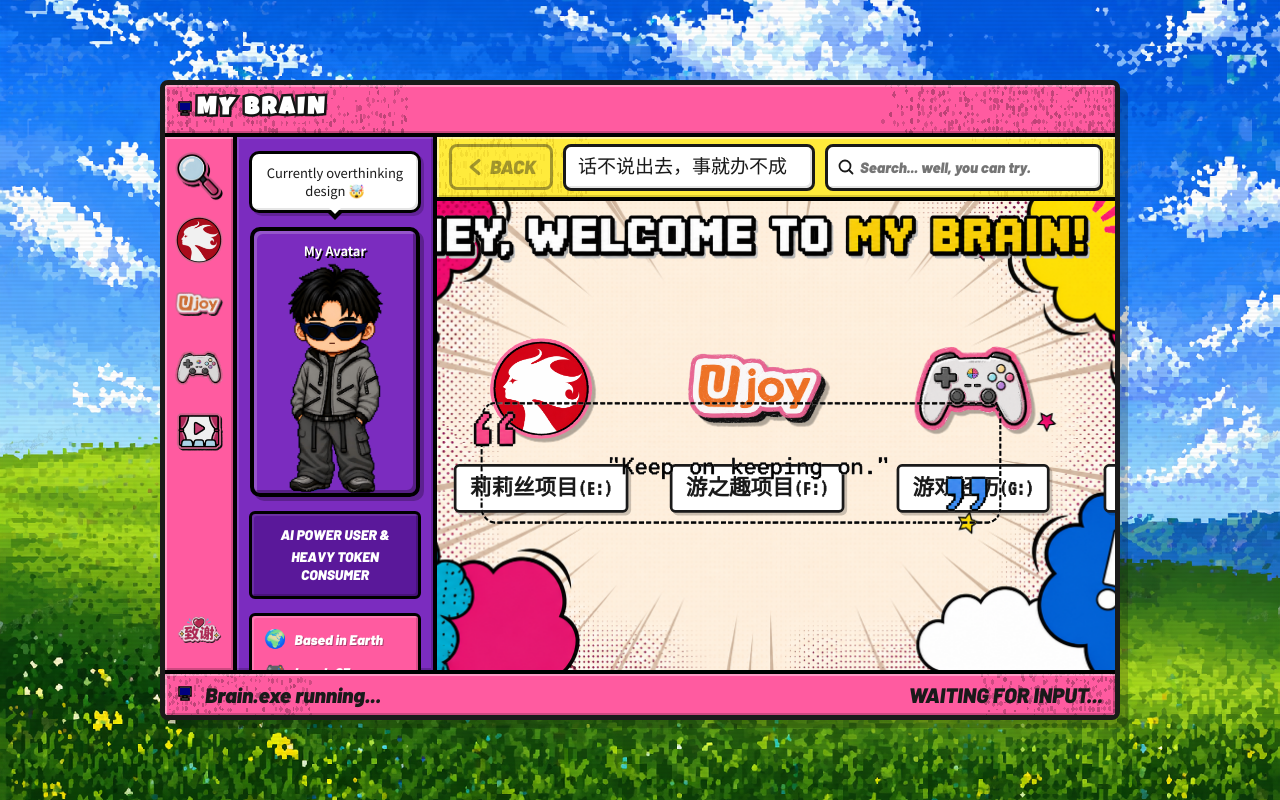
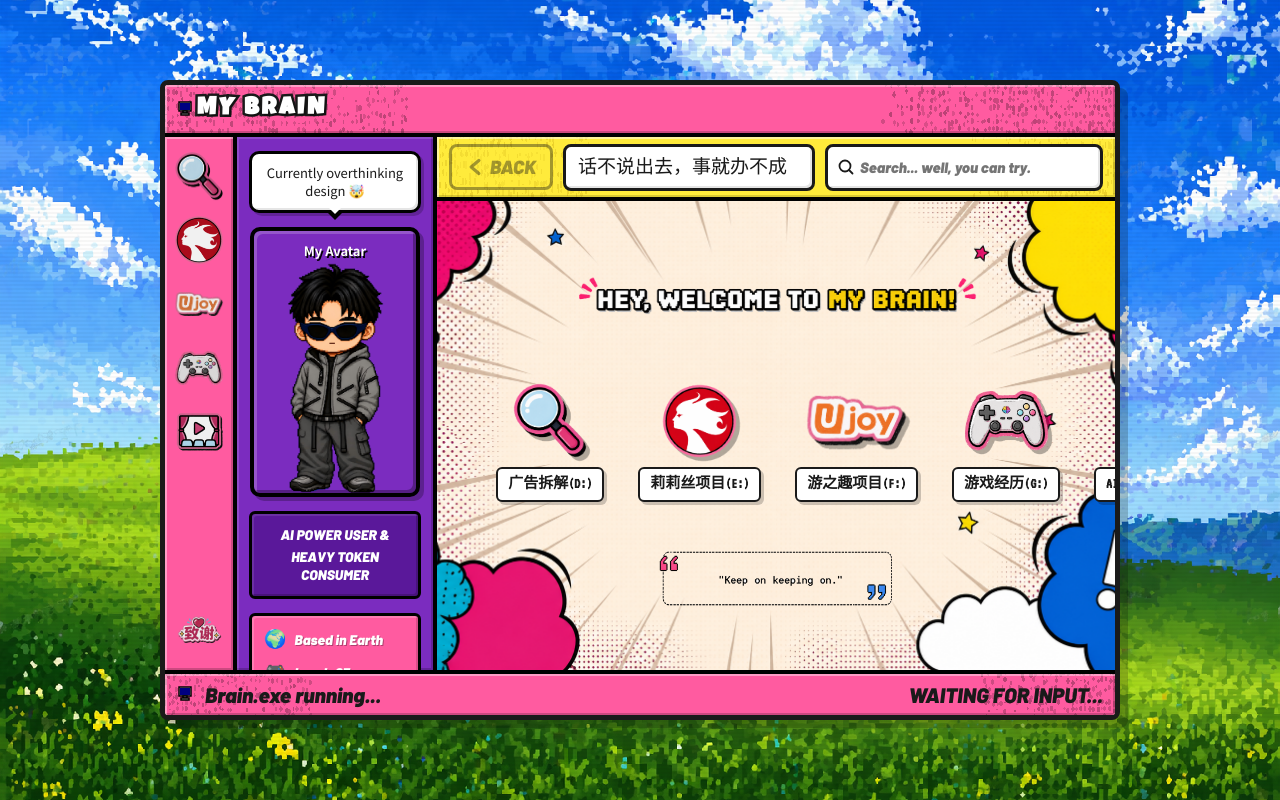
Before and after one commit to Morire0912/personal-web, a React (Vite) app: page / in a window 1280 px wide. Built offline with nearby package versions, Linux system fonts and the light colour scheme; a web font is replaced by a local one.

Commit message:
fix: refine home layout responsiveness

```diff
--- a/src/components/Explorer.tsx
+++ b/src/components/Explorer.tsx
@@ -358,20 +358,16 @@ export const Explorer: React.FC<ExplorerProps> = ({ isFullscreen, onToggleFullsc
                   className="flex items-center justify-center h-full"
                   style={{ position: 'relative', zIndex: 1 }}
                 >
-                  <div className="flex flex-col items-center" style={{ gap: '14px', transform: 'translateY(-15px)' }}>
+                  <div className="pop-home-layout">
                     <img
                       src="/images/欢迎语.png"
                       alt="欢迎语"
+                      className="pop-home-welcome"
                       style={{
-                        maxWidth: '820px',
-                        width: '100%',
-                        height: 'auto',
-                        objectFit: 'contain',
                         imageRendering: 'auto',
-                        transform: 'translate(-27px, -60px) scale(0.95)',
                       }}
                     />
-                    <div className="flex" style={{ justifyContent: 'space-evenly', width: '100%', transform: 'scale(0.9) translateY(-156px) translateX(-21px)' }}>
+                    <div className="pop-home-drives">
                       {DRIVES.map((drive) => (
                         <div
                           key={drive.id}
@@ -422,22 +418,15 @@ export const Explorer: React.FC<ExplorerProps> = ({ isFullscreen, onToggleFullsc
                         </div>
                       ))}
                     </div>
-                  </div>
                     <img
                       src="/images/keep-on-keeping-on.png"
                       alt="keep on keeping on"
+                      className="pop-home-quote"
                       style={{
-                      position: 'absolute',
-                      bottom: '30px',
-                      left: '50%',
-                      transform: 'translate(calc(-50% - 38px), -40px)',
-                      maxWidth: '600px',
-                      width: '90%',
-                      height: 'auto',
-                      objectFit: 'contain',
                         imageRendering: 'auto',
                       }}
                     />
+                  </div>
                 </motion.div>
               )}
 
--- a/src/index.css
+++ b/src/index.css
@@ -331,6 +331,93 @@ html, body {
   font-family: 'ZCOOL KuaiLe', 'VT323', sans-serif;
   box-shadow: 3px 3px 0 rgba(0,0,0,0.2);
   white-space: nowrap;
+}
+
+.pop-home-layout {
+  width: 100%;
+  height: 100%;
+  box-sizing: border-box;
+  padding: clamp(18px, 4vh, 54px) clamp(28px, 5vw, 72px);
+  display: flex;
+  flex-direction: column;
+  align-items: center;
+  justify-content: center;
+  gap: clamp(14px, 2.2vh, 30px);
+}
+
+.pop-home-welcome {
+  width: min(78%, 820px);
+  height: auto;
+  object-fit: contain;
+  flex-shrink: 0;
+}
+
+.pop-home-drives {
+  width: min(100%, 1120px);
+  display: flex;
+  align-items: flex-start;
+  justify-content: space-evenly;
+  gap: clamp(8px, 1.4vw, 24px);
+  flex-shrink: 0;
+}
+
+.pop-home-drives .pop-drive {
+  width: clamp(150px, 13vw, 216px);
+  padding: clamp(8px, 1.3vw, 20px);
+}
+
+.pop-home-drives .pop-drive-icon {
+  width: clamp(74px, 7vw, 112px);
+  height: clamp(74px, 7vw, 112px);
+  margin-bottom: clamp(10px, 1.5vh, 20px);
+}
+
+.pop-home-drives .pop-drive-label {
+  font-size: clamp(16px, 1.2vw, 22px);
+  padding: 5px 12px;
+}
+
+.pop-home-quote {
+  width: min(52%, 600px);
+  height: auto;
+  object-fit: contain;
+  flex-shrink: 0;
+}
+
+@media (max-height: 820px) and (min-width: 900px) {
+  .pop-home-layout {
+    padding: 12px clamp(24px, 4vw, 58px) 16px;
+    gap: clamp(8px, 1.3vh, 16px);
+  }
+
+  .pop-home-welcome {
+    width: min(72%, 760px);
+  }
+
+  .pop-home-drives {
+    width: min(100%, 1060px);
+  }
+
+  .pop-home-drives .pop-drive {
+    width: clamp(138px, 12vw, 190px);
+    padding: 6px 8px;
+  }
+
+  .pop-home-drives .pop-drive-icon {
+    width: clamp(66px, 6vw, 92px);
+    height: clamp(66px, 6vw, 92px);
+    margin-bottom: 8px;
+  }
+
+  .pop-home-drives .pop-drive-label {
+    font-size: clamp(15px, 1.05vw, 18px);
+    padding: 4px 10px;
+    border-width: 2px;
+  }
+
+  .pop-home-quote {
+    width: min(46%, 520px);
+  }
 }
 
 /* ==================== 装饰元素动画 ==================== */
```
Lines whose indentation alone changed are shown as unchanged.
